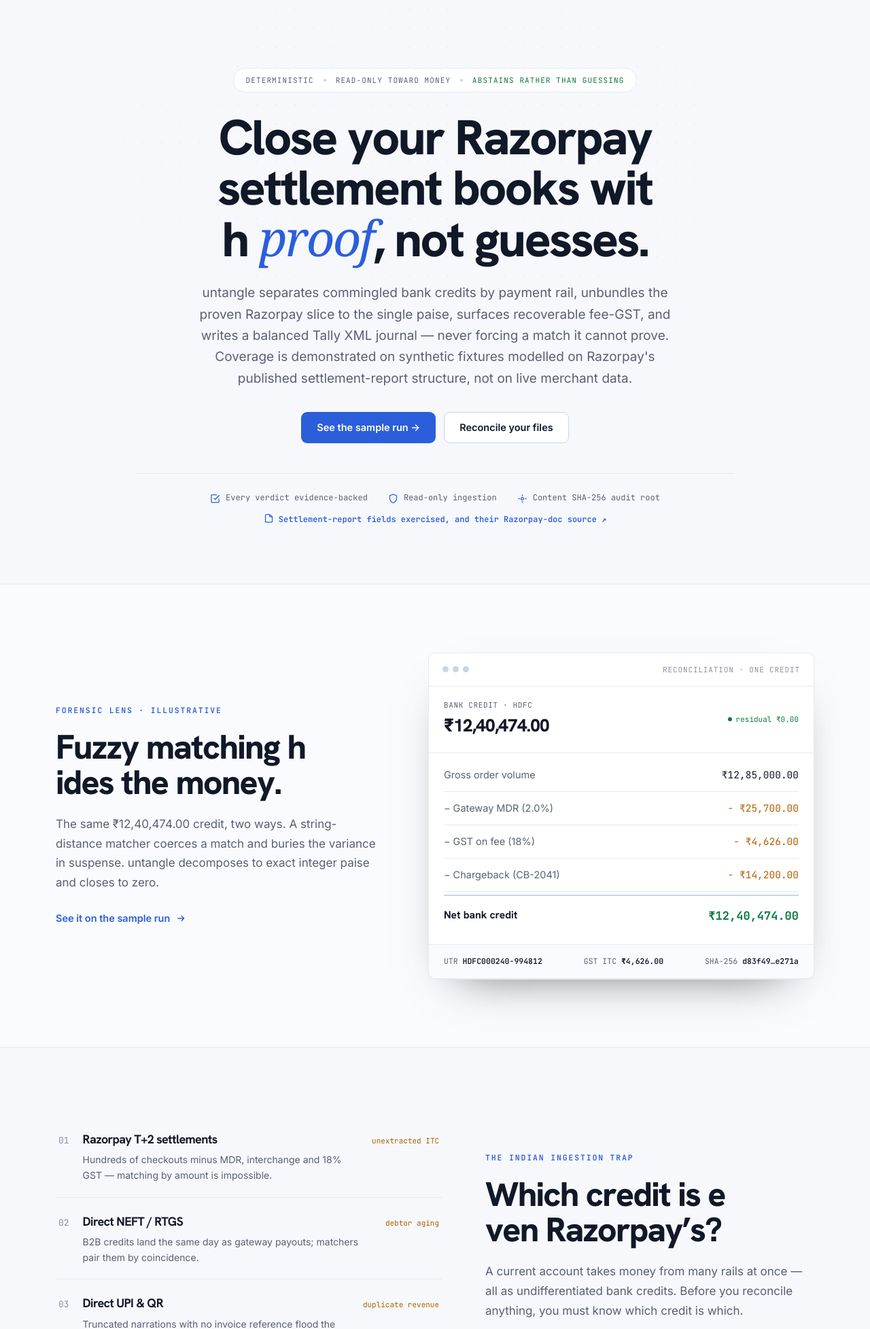
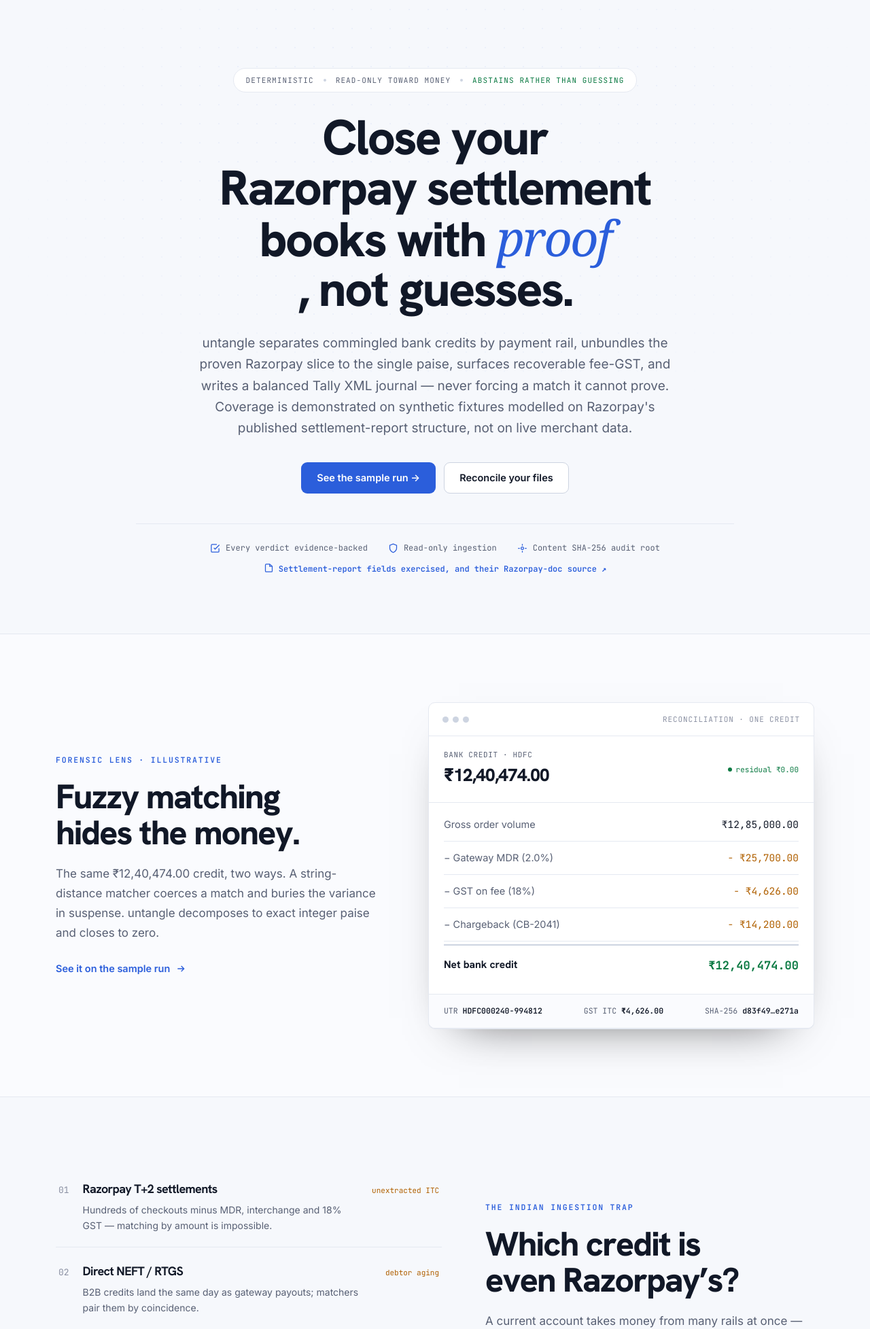
Before and after one commit to vinayaksonthalia/untangle, a FastAPI app: page / in a window 1280 px wide. Shown: the part 65-2020 px from the top of the page at 68% size. Run offline with FastAPI, Linux system fonts and the light colour scheme; parts of the project's set-up code (start-up, migrations or seed data) failed here and were passed over; some libraries are stand-ins or nearby versions.

Commit message:
fix(ui): stop landing headings breaking mid-word
The heading reveal split text into per-character inline-block spans, so
the browser could wrap between any two letters ("wit/h", "clos/e",
"e/ven"). Group each word's letters in a nowrap .wd wrapper so words
stay intact and lines only break at spaces; per-letter animation is
preserved.

```diff
--- a/webapp/templates/landing.html
+++ b/webapp/templates/landing.html
@@ -47,7 +47,7 @@ h1,h2,h3{margin:0;font-family:var(--display);letter-spacing:-.035em;text-wrap:ba
 .kbd{display:inline-flex;align-items:center;gap:5px;height:38px;padding:0 11px;border:1px solid var(--line);border-radius:8px;color:var(--muted);font-family:var(--mono);font-size:12px;background:var(--panel);cursor:pointer}
 .kbd kbd{font-family:var(--mono);font-size:11px;color:var(--ink);background:var(--ground);border:1px solid var(--line);border-radius:3px;padding:0 4px}
 .brand{font-family:var(--display);font-weight:800;font-size:20px;letter-spacing:-.035em}.brand .b{color:var(--accent)}
-.ah .ln{display:inline-block}.ah.arm .ln{opacity:0;transform:translateY(.18em)}
+.ah .wd{display:inline-block;white-space:nowrap}.ah .ln{display:inline-block}.ah.arm .ln{opacity:0;transform:translateY(.18em)}
 .ah.arm.play .ln{animation:lnArrive .40s cubic-bezier(.22,1,.36,1) both;animation-delay:var(--d,0ms)}
 @keyframes lnArrive{from{opacity:0;transform:translateY(.18em)}to{opacity:1;transform:none}}
 .sr{position:absolute;width:1px;height:1px;padding:0;margin:-1px;overflow:hidden;clip:rect(0 0 0 0);border:0}
@@ -269,7 +269,7 @@ document.getElementById("theme").onclick=function(){var c=root.getAttribute("dat
 if(!reduce){document.querySelectorAll(".ah[data-ah]").forEach(function(h){
   var full=h.textContent,frag=document.createDocumentFragment();
   (function walk(node,dest){[].slice.call(node.childNodes).forEach(function(n){
-    if(n.nodeType===3){n.textContent.split("").forEach(function(ch){if(ch===" "){dest.appendChild(document.createTextNode(" "));return;}var sp=document.createElement("span");sp.className="ln";sp.textContent=ch;dest.appendChild(sp);});}
+    if(n.nodeType===3){n.textContent.split(/(\s+)/).forEach(function(part){if(part==="")return;if(/^\s+$/.test(part)){dest.appendChild(document.createTextNode(part));return;}var wd=document.createElement("span");wd.className="wd";part.split("").forEach(function(ch){var sp=document.createElement("span");sp.className="ln";sp.textContent=ch;wd.appendChild(sp);});dest.appendChild(wd);});}
     else if(n.nodeType===1){var cl=n.cloneNode(false);cl.className=n.className;walk(n,cl);dest.appendChild(cl);}});})(h,frag);
   var sr=document.createElement("span");sr.className="sr";sr.textContent=full;h.textContent="";h.appendChild(sr);
   var vis=document.createElement("span");vis.setAttribute("aria-hidden","true");vis.appendChild(frag);h.appendChild(vis);
```
